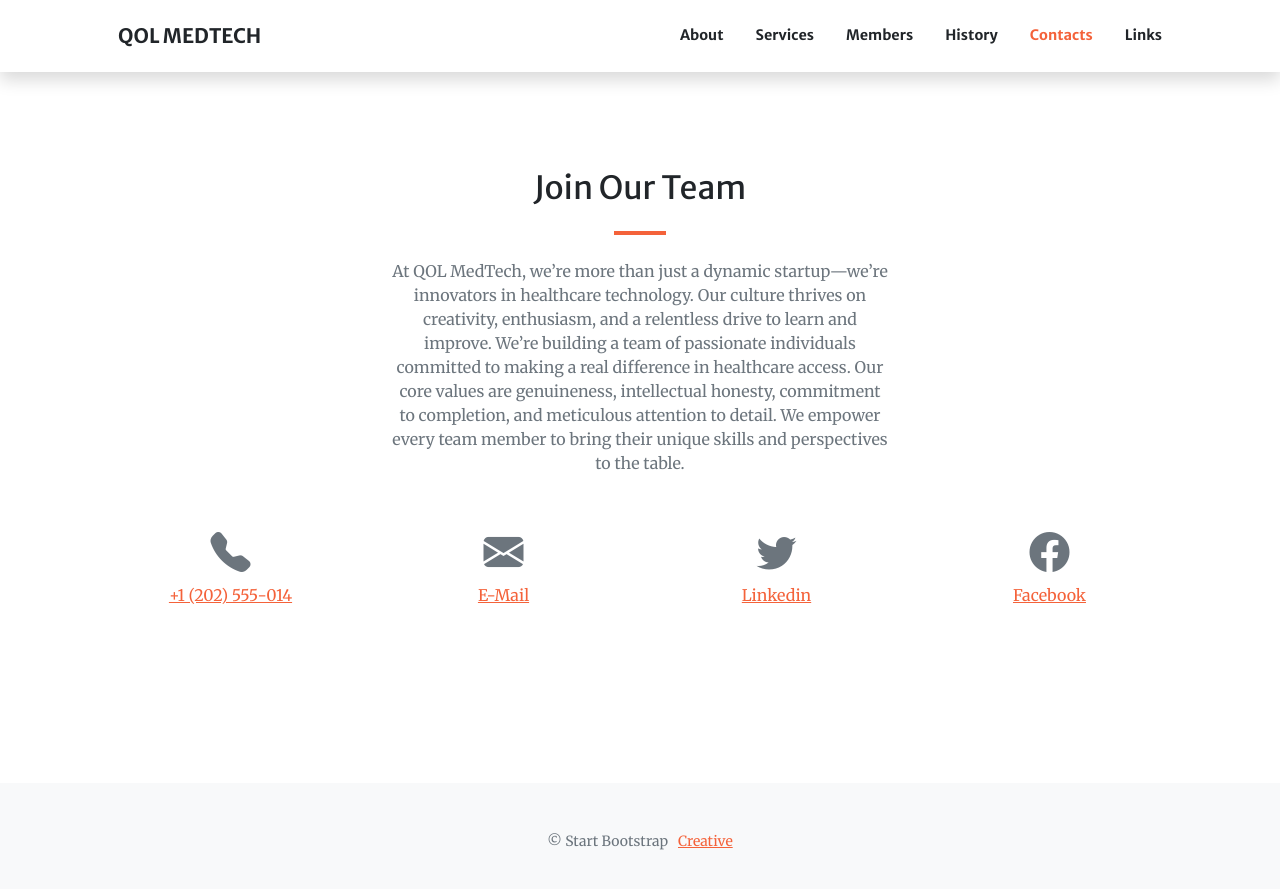
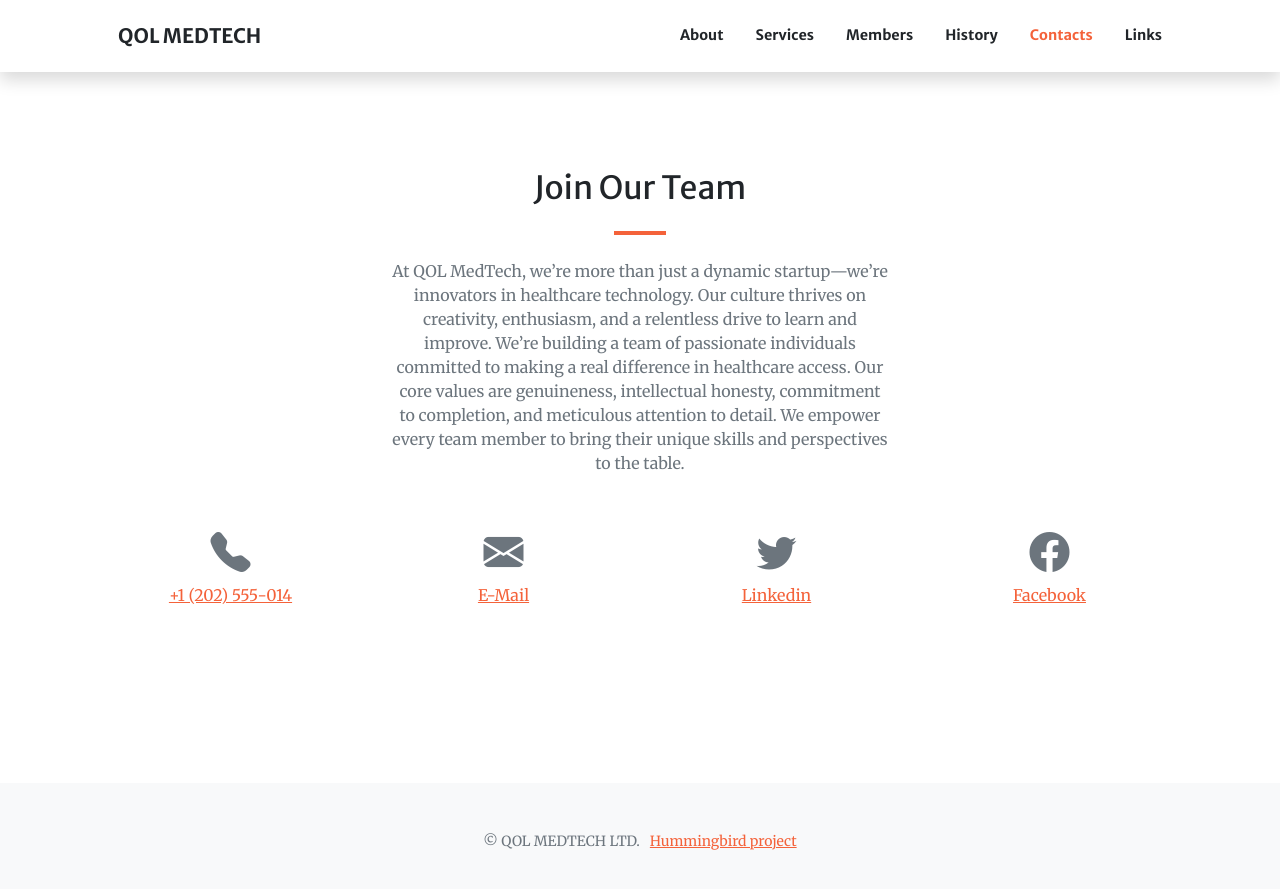
Before and after one commit to QOLMedTech/old-site, a Jekyll site: the page built from index.md, in a window 1280 px wide and 900 px high, scrolled down 6126 px. Shown: the top 889 px of the window. Built offline with Jekyll 4.4.1, drawn with Linux system fonts in a browser that asks for light colours; comment, search, counter and statistics services are not loaded.

```diff
--- a/_data/footer.yml
+++ b/_data/footer.yml
@@ -1,5 +1,5 @@
-copyright: '&copy; Start Bootstrap'
+copyright: '&copy; QOL MEDTECH LTD.'
 links:
-  - text: Creative
+  - text: Hummingbird project
     url: 'https://startbootstrap.com/themes/creative/'
     new_window: true
```
Also changed, not shown: assets/css/styles.css.
